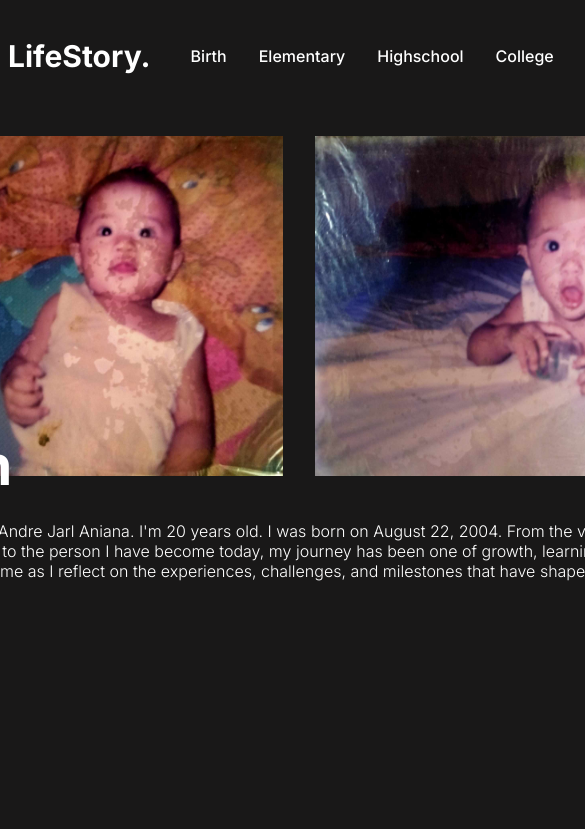
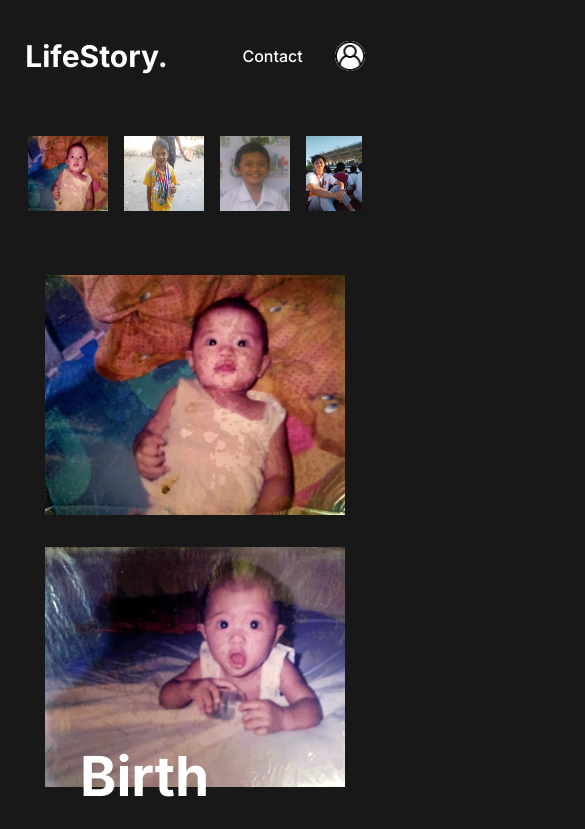
Before and after one commit to AndreJarl/StoryOfMyLife, a plain HTML site: page life.html in a window 390 px wide. Shown: the top 829 px of the page, 585 px wide, since content can reach past the window. Drawn offline with Linux system fonts and the light colour scheme.

Commit message:
added mobile view

```diff
--- a/index.css
+++ b/index.css
@@ -1,4 +1,5 @@
 @import url('https://fonts.googleapis.com/css2?family=Great+Vibes&family=Inter:ital,opsz,wght@0,14..32,100..900;1,14..32,100..900&family=Montserrat:ital,wght@0,100..900;1,100..900&family=PT+Serif:ital,wght@0,400;0,700;1,400;1,700&family=Poppins:ital,wght@0,100;0,200;0,300;0,400;0,500;0,600;0,700;0,800;0,900;1,100;1,200;1,300;1,400;1,500;1,600;1,700;1,800;1,900&display=swap');
+
 
 body{
     font-family: Inter;
@@ -26,6 +27,7 @@ a{
 .navbar ul{
 	display: flex;
 	gap: 2em;
+    align-items:center;
 }
 .navbar li{
     text-decoration:none;
@@ -35,6 +37,17 @@ a{
 }
 .navbar li:hover{
     color:red;
+}
+
+.navbar img{
+    width:30px;
+    background-color:white;
+    border-radius:60%;
+}
+
+.navbar img:hover{
+    background-color:red;
+
 }
 
 .heroimg img{
@@ -89,7 +102,6 @@ a{
 	 color: white;
 }
 
-//// life
 
 
 .container{
@@ -101,6 +113,7 @@ a{
 .lifecontainer{
 	display: flex;
 	align-items: center;
+	flex-direction: row;
 	justify-content: center;
     margin: 2em 6em 0em 10em;
     gap:4em;
@@ -135,3 +148,162 @@ a{
 	display: flex;
 	gap: 2em;
 }
+
+
+
+
+@media only screen and (max-width: 1024px){
+
+
+
+.logo{
+	font-size: 30px;
+	font-weight: bold;
+
+}
+
+a{
+    color:white;
+    text-decoration: none;
+}
+
+.navbar{
+	display: flex;
+    justify-content: space-around;
+    align-items: center;
+}
+
+.navbar ul{
+	display: flex;
+	gap: 2em;
+    align-items:center;
+}
+.navbar li{
+    text-decoration:none;
+    list-style-type: none;
+    font-weight: 500;
+    cursor: pointer;
+}
+.navbar li:hover{
+    color:red;
+}
+
+.navbar img{
+    width:30px;
+    background-color:white;
+    border-radius:60%;
+}
+
+.navbar img:hover{
+    background-color:red;
+
+}
+
+.heroimg img{
+     width: 300px;
+
+}
+
+.title{
+    font-weight: bold;
+    font-size: 55px;
+    margin-top: -.8em;
+
+
+}
+
+.hero{
+	 display: flex;
+	 justify-content: center;
+	 flex-direction: column;
+	 align-items: center;
+     margin: 3em 2em 0em 2em;
+     gap: 3em;
+}
+
+.heroslogan{
+	 display: flex;
+	 flex-direction: column;
+	 align-content: center;
+}
+
+.subtitle{
+	margin-top: -2em;
+	font-weight: 300;
+	font-size: 16px;
+}
+
+.herobtn{
+	margin-top: 1em;
+
+}
+
+.herobtn button{
+	 padding: 8px 10px 8px 10px;
+	 background-color: white;
+	 color: black;
+	 border: none;
+	 font-size: 15px;
+	 font-weight: bold;
+}
+
+.herobtn button:hover{
+	 background-color: red;
+	 color: white;
+}
+
+
+
+
+.container{
+    display: flex;
+    flex-direction: column;
+    justify-content: center;
+    align-items: center;
+}
+
+.lifecontainer{
+	display: flex;
+	flex-direction: column;
+	align-items: center;
+	justify-content: center;
+    margin: 2em 1em 0em 1em;
+    gap:4em;
+}
+
+.navleft img{
+   width: 80px;
+   height: 75px;
+}
+
+.navleft img:hover{
+     margin-top: -2em;
+}
+
+.navleft{
+  display: flex;
+  flex-direction: row;
+  gap: 1em;
+  align-items: center;
+  width: 100px;
+  cursor:pointer;
+  justify-content: center;
+}
+
+.right{
+	width: 230px;
+}
+.right img{
+	 width: 300px;
+     height:240px;
+}
+
+.rightimg{
+	display: flex;
+	flex-direction: column;
+	align-items: center;
+	justify-content: center;
+	gap: 2em;
+}
+
+}
--- a/life.html
+++ b/life.html
@@ -11,10 +11,11 @@
         <div class="navbar">
             <p class="logo"><a href="index.html">LifeStory.</a></p>
              <ul>
-                <li>Birth</li>
-                <li>Elementary</li>
-                <li>Highschool</li>
-                <li>College</li>
+               <!-- <li class="navbirth">Birth</li>
+                <li class="navelem">Elementary</li>
+                <li class="navhigh">Highschool</li> -->
+                <li class="navcollege">Contact</li>
+                <img src="images/user-interface.png" alt="" srcset="">
              </ul>
         </div>
     </div>
```
Also changed, not shown: index.html (+4 -3 lines), images/user-interface.png (added), login.html (added).
